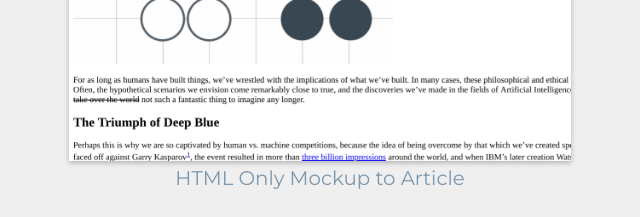
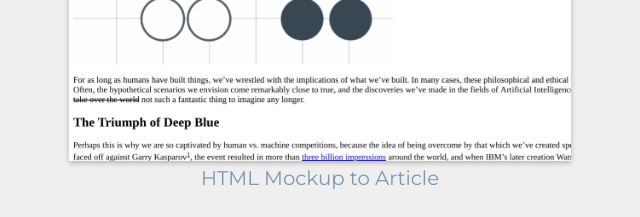
Before and after one commit to Seleah/portfolio-project, a plain HTML site: page index.html in a window 1280 px wide. Shown: the part 1436-1653 px from the top of the page, 10-650 px from the left. Drawn offline with Linux system fonts and the light colour scheme.

Commit message:
shortened figcaption on Markup to Article to display better across screen sizes

```diff
--- a/index.html
+++ b/index.html
@@ -40,7 +40,7 @@
                             <img src="images/mockup-to-article.png" alt="html-only-mockup-to-article"/>
                         </a>
                         <figcaption>
-                            HTML Only Mockup to Article
+                            HTML Mockup to Article
                         </figcaption>
                     </figure>
 
```
